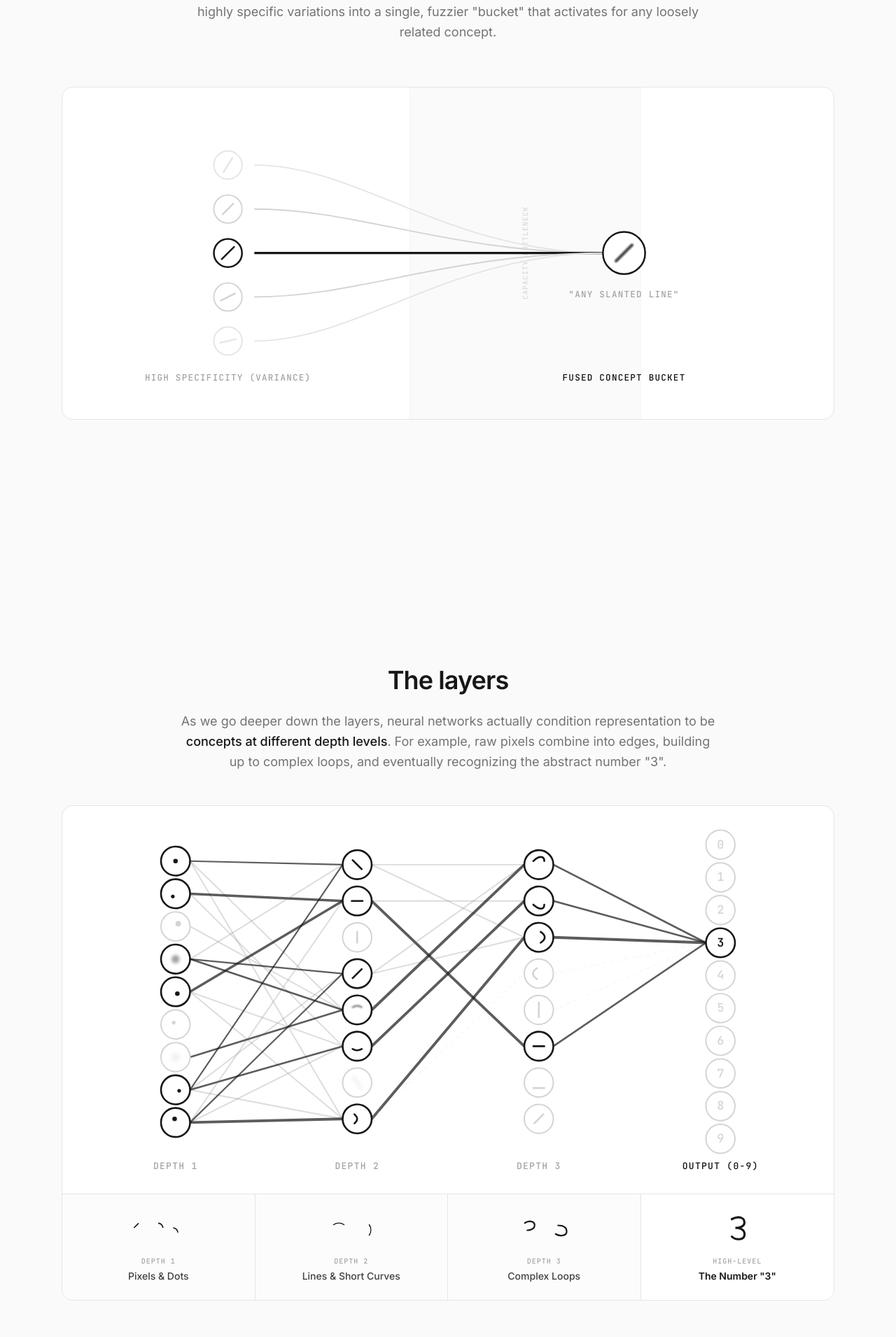
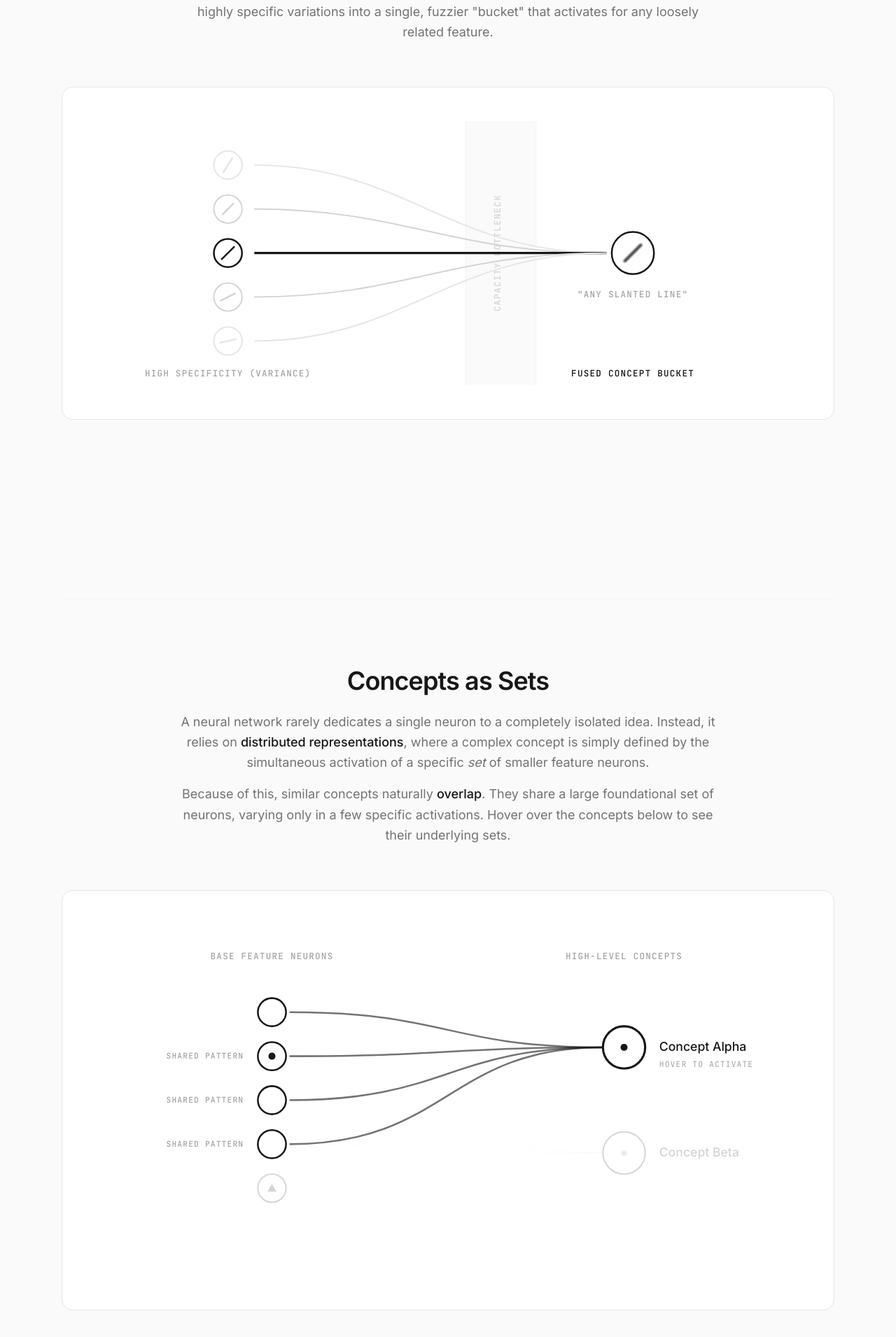
Before and after one commit to SoumilB7/Neurons, a Next.js app: page /neurons in a window 1280 px wide. Shown: the part 2789-4700 px from the top of the page at 70% size. Built offline with nearby package versions, Linux system fonts and the light colour scheme.

Commit message:
explain more

```diff
--- a/src/components/concept-flow.tsx
+++ b/src/components/concept-flow.tsx
@@ -351,7 +351,7 @@ function LayersDiagram() {
     );
 }
 
-function AbstractionFusing() {
+function CapacityBottleneck() {
     return (
         <section className="py-24 border-t border-neutral-100">
             <FadeIn className="mb-16 text-center max-w-3xl mx-auto">
@@ -360,30 +360,35 @@ function AbstractionFusing() {
                 </h2>
                 <div className="space-y-4 text-lg text-neutral-500 leading-relaxed">
                     <p>
-                        A neural network cannot afford to memorize every single possible variation of a feature. If it dedicated a separate neuron to a line slanted at 41°, another for 42°, and another for 43°, it would quickly run out of capacity.
+                        A neural network cannot afford to memorize every single precise variation of a feature. If it dedicated a separate neuron to a line slanted at 41°, another for 42°, and another for 43°, it would quickly run out of capacity.
                     </p>
                     <p>
-                        Instead, it forces data through a <strong>bottleneck</strong>. This forces the network to <em className="text-neutral-900 font-medium">abstract</em>, grouping highly specific variations into a single, fuzzier "bucket" that activates for any loosely related concept.
+                        Instead, it forces data through a <strong>bottleneck</strong>. This forces the network to <em className="text-neutral-900 font-medium">abstract</em>, grouping highly specific variations into a single, fuzzier "bucket" that activates for any loosely related feature.
                     </p>
                 </div>
             </FadeIn>
 
             <FadeIn delay={0.06}>
-                <div className="w-full bg-white rounded-2xl border border-neutral-200 overflow-hidden flex flex-col p-8 md:p-12 relative">
-                    <div className="absolute top-0 bottom-0 left-[45%] right-[25%] bg-neutral-50 border-x border-neutral-100 flex items-center justify-center">
-                        <div className="text-[10px] font-mono uppercase tracking-widest text-neutral-300 md:-rotate-90">
-                            Capacity Bottleneck
-                        </div>
-                    </div>
+                <div className="w-full bg-white rounded-2xl border border-neutral-200 overflow-hidden flex flex-col p-8 md:p-12 relative cursor-default">
+                    <svg viewBox="0 0 800 300" className="w-full h-auto min-w-[600px] select-none">
 
-                    <svg viewBox="0 0 800 300" className="w-full h-auto min-w-[600px] relative z-10">
+                        {/* Bottleneck Area Background */}
+                        <g>
+                            <rect x="420" y="0" width="80" height="300" fill="#fafafa" />
+                            <line x1="420" y1="0" x2="420" y2="300" stroke="#f5f5f5" strokeWidth="1" />
+                            <line x1="500" y1="0" x2="500" y2="300" stroke="#f5f5f5" strokeWidth="1" />
+                            <text x="460" y="150" fill="#d4d4d4" textAnchor="middle" transform="rotate(-90 460 150)" className="font-mono text-[10px] uppercase font-medium tracking-widest">
+                                Capacity Bottleneck
+                            </text>
+                        </g>
+
                         <g fill="none">
                             {/* Fusing Lines */}
-                            <path d="M 180 50 C 300 50, 400 150, 580 150" stroke="currentColor" strokeWidth="1.5" className="text-neutral-200" />
-                            <path d="M 180 100 C 300 100, 400 150, 580 150" stroke="currentColor" strokeWidth="1.5" className="text-neutral-300" />
+                            <path d="M 180 50 C 350 50, 400 150, 580 150" stroke="currentColor" strokeWidth="1.5" className="text-neutral-200" />
+                            <path d="M 180 100 C 350 100, 400 150, 580 150" stroke="currentColor" strokeWidth="1.5" className="text-neutral-300" />
                             <path d="M 180 150 L 580 150" stroke="currentColor" strokeWidth="2.5" className="text-neutral-900" />
-                            <path d="M 180 200 C 300 200, 400 150, 580 150" stroke="currentColor" strokeWidth="1.5" className="text-neutral-300" />
-                            <path d="M 180 250 C 300 250, 400 150, 580 150" stroke="currentColor" strokeWidth="1.5" className="text-neutral-200" />
+                            <path d="M 180 200 C 350 200, 400 150, 580 150" stroke="currentColor" strokeWidth="1.5" className="text-neutral-300" />
+                            <path d="M 180 250 C 350 250, 400 150, 580 150" stroke="currentColor" strokeWidth="1.5" className="text-neutral-200" />
                         </g>
 
                         <g fill="white" stroke="currentColor" strokeWidth="1.5">
@@ -395,25 +400,146 @@ function AbstractionFusing() {
                             <circle cx="150" cy="250" r="16" className="text-neutral-200" />
 
                             {/* Fused Node */}
-                            <circle cx="600" cy="150" r="24" className="text-neutral-900" strokeWidth="2" />
+                            <circle cx="610" cy="150" r="24" className="text-neutral-900" strokeWidth="2" />
                         </g>
 
                         <g fill="none" stroke="currentColor" strokeLinecap="round" strokeWidth="2">
                             {/* Specific Slashes */}
-                            <line x1="145" y1="58" x2="155" y2="42" className="text-neutral-200" />  {/* Steep slope */}
-                            <line x1="144" y1="106" x2="156" y2="94" className="text-neutral-300" /> {/* Slight steep */}
-                            <line x1="143" y1="157" x2="157" y2="143" className="text-neutral-900" /> {/* Perfect 45 */}
-                            <line x1="142" y1="204" x2="158" y2="196" className="text-neutral-300" /> {/* Gentle slope */}
-                            <line x1="141" y1="252" x2="159" y2="248" className="text-neutral-200" /> {/* Flat slope */}
+                            <line x1="145" y1="58" x2="155" y2="42" className="text-neutral-200" />
+                            <line x1="144" y1="106" x2="156" y2="94" className="text-neutral-300" />
+                            <line x1="143" y1="157" x2="157" y2="143" className="text-neutral-900" />
+                            <line x1="142" y1="204" x2="158" y2="196" className="text-neutral-300" />
+                            <line x1="141" y1="252" x2="159" y2="248" className="text-neutral-200" />
 
                             {/* Fused / Abstracted Slash */}
-                            <line x1="591" y1="159" x2="609" y2="141" className="text-neutral-900" strokeWidth="3.5" filter="blur(1px)" opacity="0.8" />
+                            <line x1="601" y1="159" x2="619" y2="141" className="text-neutral-900" strokeWidth="3.5" filter="blur(1px)" opacity="0.8" />
                         </g>
 
                         {/* Annotations */}
-                        <text x="150" y="295" fill="#a3a3a3" textAnchor="middle" className="font-mono text-[10px] uppercase font-medium tracking-widest">High Specificity (Variance)</text>
-                        <text x="600" y="295" fill="#111111" textAnchor="middle" className="font-mono text-[10px] uppercase font-medium tracking-widest">Fused Concept Bucket</text>
-                        <text x="600" y="200" fill="#a3a3a3" textAnchor="middle" className="font-mono text-[10px] uppercase font-medium tracking-widest">"Any Slanted Line"</text>
+                        <text x="150" y="290" fill="#a3a3a3" textAnchor="middle" className="font-mono text-[10px] uppercase font-medium tracking-widest">High Specificity (Variance)</text>
+                        <text x="610" y="290" fill="#111111" textAnchor="middle" className="font-mono text-[10px] uppercase font-medium tracking-widest">Fused Concept Bucket</text>
+                        <text x="610" y="200" fill="#a3a3a3" textAnchor="middle" className="font-mono text-[10px] uppercase font-medium tracking-widest">"Any Slanted Line"</text>
+                    </svg>
+                </div>
+            </FadeIn>
+        </section>
+    );
+}
+
+function ConceptOverlap() {
+    const [hoveredConcept, setHoveredConcept] = React.useState<number | null>(1);
+
+    const features = [
+        { id: 0, icon: <line x1="-5" y1="-5" x2="5" y2="5" strokeWidth="2" strokeLinecap="round" /> },
+        { id: 1, icon: <circle cx="0" cy="0" r="4" fill="currentColor" /> },
+        { id: 2, icon: <line x1="-6" y1="0" x2="6" y2="0" strokeWidth="2" strokeLinecap="round" /> },
+        { id: 3, icon: <path d="M -5 4 Q 0 -6 5 4" fill="none" strokeWidth="2" strokeLinecap="round" /> },
+        { id: 4, icon: <polygon points="0,-5 5,4 -5,4" fill="currentColor" /> },
+    ];
+
+    const concepts = [
+        { id: 1, y: 140, label: "Concept Alpha", connections: [0, 1, 2, 3] },
+        { id: 2, y: 260, label: "Concept Beta", connections: [1, 2, 3, 4] },
+    ];
+
+    return (
+        <section className="py-24 border-t border-neutral-100">
+            <FadeIn className="mb-16 text-center max-w-3xl mx-auto">
+                <h2 className="text-3xl md:text-4xl font-semibold tracking-tight text-neutral-900 mb-6">
+                    Concepts as Sets
+                </h2>
+                <div className="space-y-4 text-lg text-neutral-500 leading-relaxed">
+                    <p>
+                        A neural network rarely dedicates a single neuron to a completely isolated idea. Instead, it relies on <strong className="text-neutral-900 font-medium">distributed representations</strong>, where a complex concept is simply defined by the simultaneous activation of a specific <em>set</em> of smaller feature neurons.
+                    </p>
+                    <p>
+                        Because of this, similar concepts naturally <strong className="text-neutral-900 font-medium">overlap</strong>. They share a large foundational set of neurons, varying only in a few specific activations. Hover over the concepts below to see their underlying sets.
+                    </p>
+                </div>
+            </FadeIn>
+
+            <FadeIn delay={0.06}>
+                <div
+                    className="w-full bg-white rounded-2xl border border-neutral-200 overflow-hidden flex flex-col p-8 md:p-12 relative cursor-default"
+                    onMouseLeave={() => setHoveredConcept(1)}
+                >
+                    <svg viewBox="0 0 800 400" className="w-full h-auto min-w-[600px] select-none">
+                        {/* Headers */}
+                        <text x="200" y="40" fill="#a3a3a3" textAnchor="middle" className="font-mono text-[10px] uppercase font-medium tracking-widest">Base Feature Neurons</text>
+                        <text x="600" y="40" fill="#a3a3a3" textAnchor="middle" className="font-mono text-[10px] uppercase font-medium tracking-widest">High-Level Concepts</text>
+
+                        {/* Paths */}
+                        <g fill="none">
+                            {concepts.map((concept) => (
+                                concept.connections.map(featId => {
+                                    const featY = 100 + featId * 50;
+                                    const isActive = hoveredConcept === concept.id;
+                                    const pathOpacity = isActive ? 0.6 : 0.05;
+                                    const pathStroke = isActive ? "text-neutral-900" : "text-neutral-300";
+                                    const strokeWidth = isActive ? 2 : 1;
+
+                                    return (
+                                        <path
+                                            key={`path-${concept.id}-${featId}`}
+                                            d={`M 220 ${featY} C 400 ${featY}, 400 ${concept.y}, 576 ${concept.y}`}
+                                            className={`transition-all duration-300 ${pathStroke}`}
+                                            stroke="currentColor"
+                                            strokeWidth={strokeWidth}
+                                            opacity={pathOpacity}
+                                        />
+                                    );
+                                })
+                            ))}
+                        </g>
+
+                        {/* Feature Nodes */}
+                        {features.map((feat, i) => {
+                            const featY = 100 + i * 50;
+                            const isActive = concepts.some(c => c.id === hoveredConcept && c.connections.includes(feat.id));
+                            const isShared = concepts.every(c => c.connections.includes(feat.id));
+                            const label = isShared ? "Shared Pattern" : "";
+
+                            return (
+                                <g key={`feat-${i}`} transform={`translate(200, ${featY})`} className={`transition-colors duration-300 ${isActive ? "text-neutral-900" : "text-neutral-300"}`}>
+                                    <circle cx="0" cy="0" r="16" fill="white" stroke="currentColor" strokeWidth={isActive ? 2 : 1.5} className="transition-all duration-300" />
+                                    {feat.icon}
+                                    {label && (
+                                        <text x="-32" y="3" fill="#a3a3a3" textAnchor="end" className={`font-mono text-[9px] uppercase font-medium tracking-widest transition-opacity duration-300 ${isActive ? "opacity-100" : "opacity-0"}`}>
+                                            {label}
+                                        </text>
+                                    )}
+                                </g>
+                            );
+                        })}
+
+                        {/* Concept Nodes */}
+                        {concepts.map((concept) => {
+                            const isActive = hoveredConcept === concept.id;
+
+                            return (
+                                <g
+                                    key={`concept-${concept.id}`}
+                                    transform={`translate(600, ${concept.y})`}
+                                    className={`transition-all duration-300 cursor-pointer ${isActive ? "text-neutral-900" : "text-neutral-300"}`}
+                                    onMouseEnter={() => setHoveredConcept(concept.id)}
+                                    // Make it work immediately on touch devices as well
+                                    onClick={() => setHoveredConcept(concept.id)}
+                                >
+                                    <circle cx="0" cy="0" r="24" fill="white" stroke="currentColor" strokeWidth={isActive ? 2.5 : 1.5} className="transition-all duration-300" />
+                                    <circle cx="0" cy="0" r="4" fill="currentColor" className={`transition-all duration-300 ${isActive ? "scale-100" : "scale-75 opacity-50"}`} />
+
+                                    <text x="40" y="4" fill="currentColor" textAnchor="start" className="font-sans text-sm font-medium transition-colors duration-300">
+                                        {concept.label}
+                                    </text>
+                                    <text x="40" y="22" fill="#a3a3a3" textAnchor="start" className={`font-mono text-[9px] uppercase tracking-widest transition-opacity duration-300 ${isActive ? "opacity-100" : "opacity-0"}`}>
+                                        Hover to Activate
+                                    </text>
+
+                                    {/* Interactive hit area */}
+                                    <circle cx="0" cy="0" r="40" fill="transparent" />
+                                </g>
+                            );
+                        })}
                     </svg>
                 </div>
             </FadeIn>
@@ -526,8 +652,11 @@ export function ConceptFlow() {
                 </FadeIn>
             </section>
 
-            {/* Abstraction Fusing Component */}
-            <AbstractionFusing />
+            {/* Capacity Bottlenecks */}
+            <CapacityBottleneck />
+
+            {/* Concept Overlap & Sets */}
+            <ConceptOverlap />
 
             {/* 4. The Layers */}
             <section className="py-24">
```
